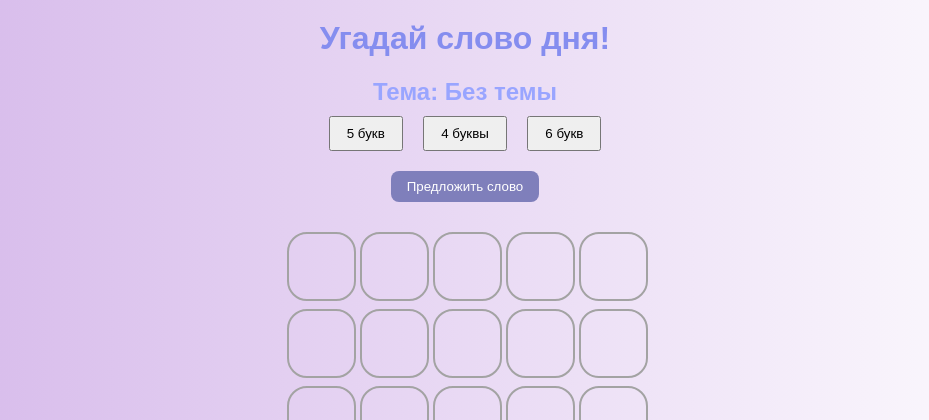
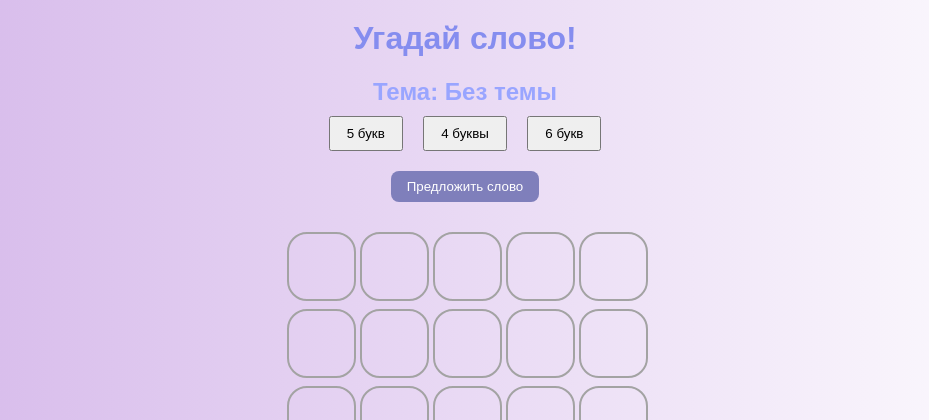
Before and after one commit to kilogramm785/wordle-diplom, a Flask app: page / in a window 1280 px wide. Shown: the top 420 px of the page, without its empty margins (175-1104 px from the left). Run offline with Flask 3, Linux system fonts and the light colour scheme; data that the repository does not hold is empty.

Commit message:
Update index.html

```diff
--- a/templates/index.html
+++ b/templates/index.html
@@ -2,7 +2,7 @@
 <html lang="ru">
 <head>
 <meta charset="UTF-8">
-<title>Угадай слово дня!</title>
+<title>Угадай слово!</title>
 <style>
 body {
     background: linear-gradient(90deg, #d3b4e9,#ffffff);
@@ -100,7 +100,7 @@ h1 { margin-top: 20px; }
 
 <body>
 
-<h1 style="color: #858def">Угадай слово дня!</h1>
+<h1 style="color: #858def">Угадай слово!</h1>
 
 <h2 id="theme" style="color: #99a5ff">Тема: ...</h2>
 
```
